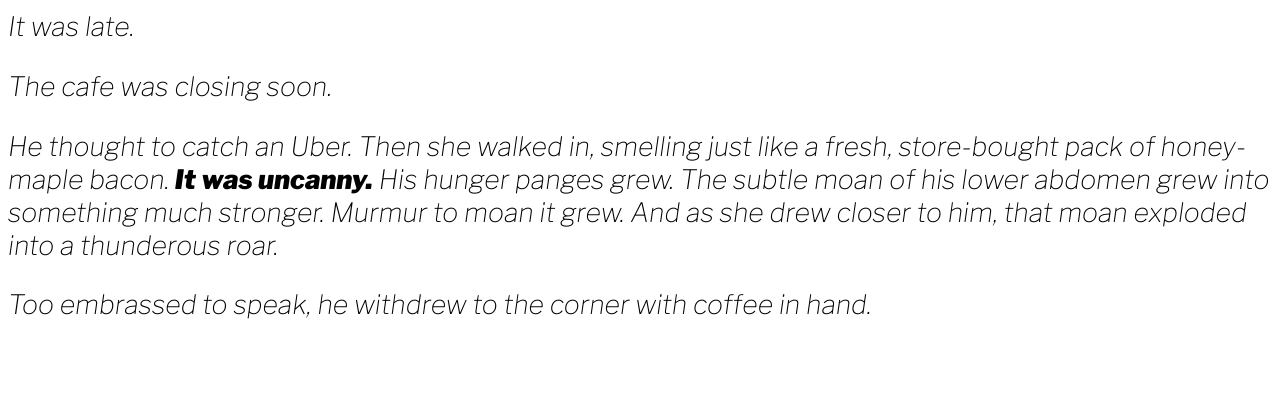
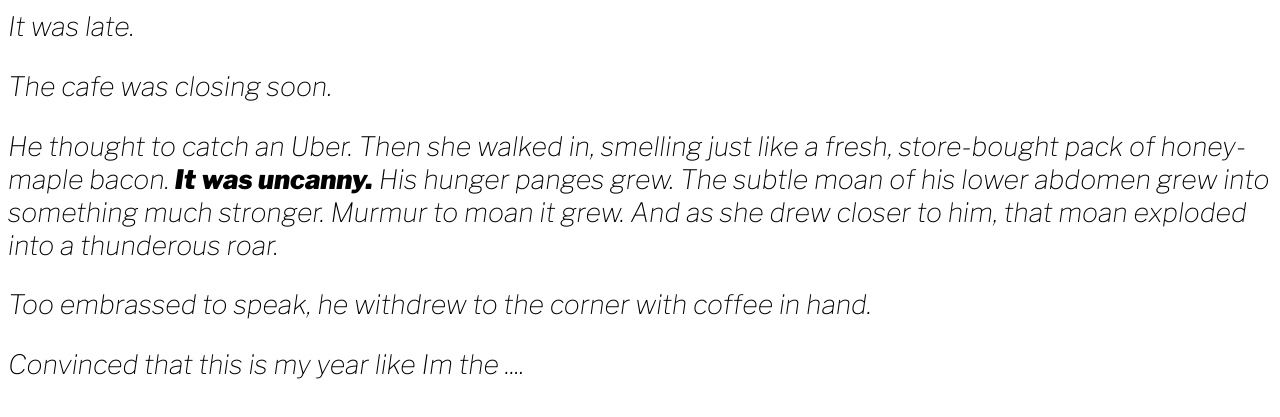
Before and after one commit to mensahGit/ephesus, a plain HTML site: page index.html in a window 1280 px wide. Shown: the part 117-534 px from the top of the page. Drawn offline with nearby package versions, Linux system fonts and the light colour scheme; a web font is replaced by a local one.

Commit message:
Update index.html

```diff
--- a/index.html
+++ b/index.html
@@ -2,5 +2,6 @@
 </p>
 <p>Too embrassed to speak, he withdrew to the corner with coffee in hand.</p>
 
+<p>Convinced that this is my year like Im the ....</p>
 </body>
 </html>
```
